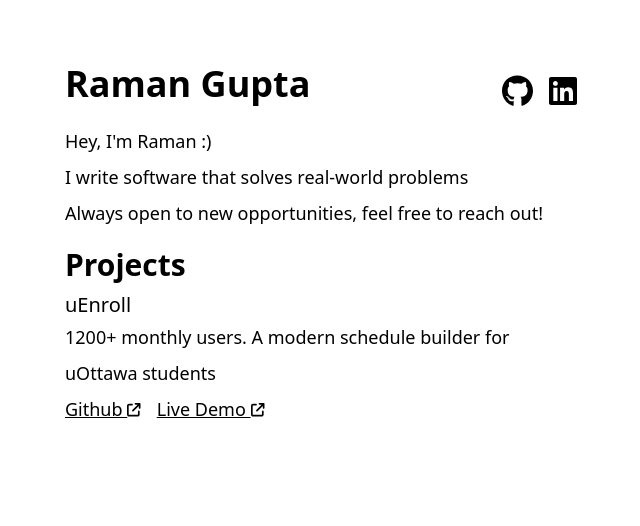
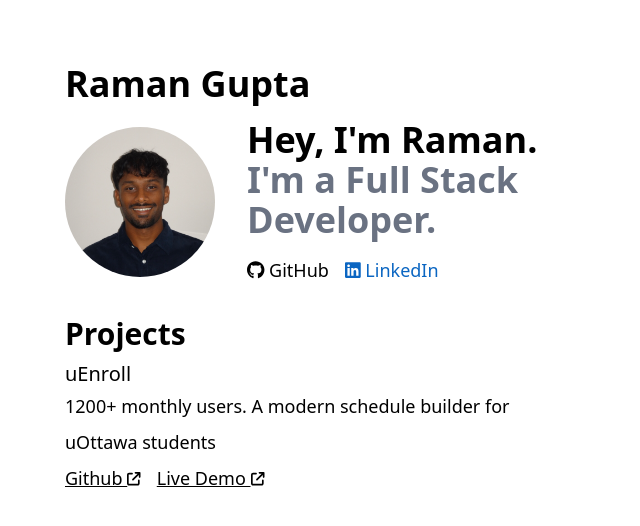
Before and after one commit to g-raman/personal-website, a Next.js app: page / in a window 1280 px wide. Shown: the top 526 px of the page, without its empty margins (319-959 px from the left). Built offline with nearby package versions, Linux system fonts and the light colour scheme.

Commit message:
feat: move content to profile card

```diff
--- a/src/app/page.tsx
+++ b/src/app/page.tsx
@@ -1,10 +1,12 @@
 import Header from "@/components/Header/Header";
 import Main from "@/components/Main/Main";
+import ProfileCard from "@/components/ProfileCard/ProfileCard";
 
 export default function Home() {
   return (
     <div className="flex flex-col gap-4 px-96 py-16">
       <Header />
+      <ProfileCard />
       <Main />
     </div>
   );
--- a/src/components/Header/Header.tsx
+++ b/src/components/Header/Header.tsx
@@ -8,15 +8,6 @@ export default function Header() {
       <Link href="/" className="text-4xl font-bold">
         Raman Gupta
       </Link>
-
-      <div className="flex gap-4">
-        <a href="https://github.com/g-raman" target="_blank">
-          <FontAwesomeIcon icon={faGithub} size="2xl" />
-        </a>
-        <a href="https://linkedin.com/in/gupta-raman" target="_blank">
-          <FontAwesomeIcon icon={faLinkedin} size="2xl" />
-        </a>
-      </div>
     </div>
   );
 }
--- a/src/components/Main/Main.tsx
+++ b/src/components/Main/Main.tsx
@@ -4,11 +4,6 @@ import Projects from "../Projects/Projects";
 export default function Main() {
   return (
     <main className="text-lg/loose">
-      Hey, I&apos;m Raman :)
-      <br />
-      I write software that solves real-world problems
-      <br />
-      Always open to new opportunities, feel free to reach out!
       <Projects />
     </main>
   );
--- /dev/null
+++ b/src/components/ProfileCard/ProfileCard.tsx
@@ -0,0 +1,43 @@
+import Image from "next/image";
+import React from "react";
+import { faGithub, faLinkedin } from "@fortawesome/free-brands-svg-icons";
+import { FontAwesomeIcon } from "@fortawesome/react-fontawesome";
+
+export default function ProfileCard() {
+  return (
+    <div className="flex items-center gap-8">
+      <Image
+        className="aspect-square rounded-full object-cover"
+        src="/headshot.jpeg"
+        alt="Picture of Raman Gupta"
+        width={150}
+        height={150}
+      />
+
+      <div className="flex flex-col gap-4">
+        <p className="text-4xl font-bold">
+          <span>Hey, I&apos;m Raman.</span>
+          <br />
+          <span className="text-gray-500">
+            I&apos;m a Full Stack Developer.
+          </span>
+        </p>
+
+        <div className="flex gap-4 text-lg">
+          <a href="https://github.com/g-raman" target="_blank">
+            <FontAwesomeIcon icon={faGithub} />
+            &nbsp;GitHub
+          </a>
+          <a
+            className="text-[#0b66c2]"
+            href="https://linkedin.com/in/gupta-raman"
+            target="_blank"
+          >
+            <FontAwesomeIcon icon={faLinkedin} />
+            &nbsp;LinkedIn
+          </a>
+        </div>
+      </div>
+    </div>
+  );
+}
```
Also changed, not shown: public/headshot.jpeg (added).
